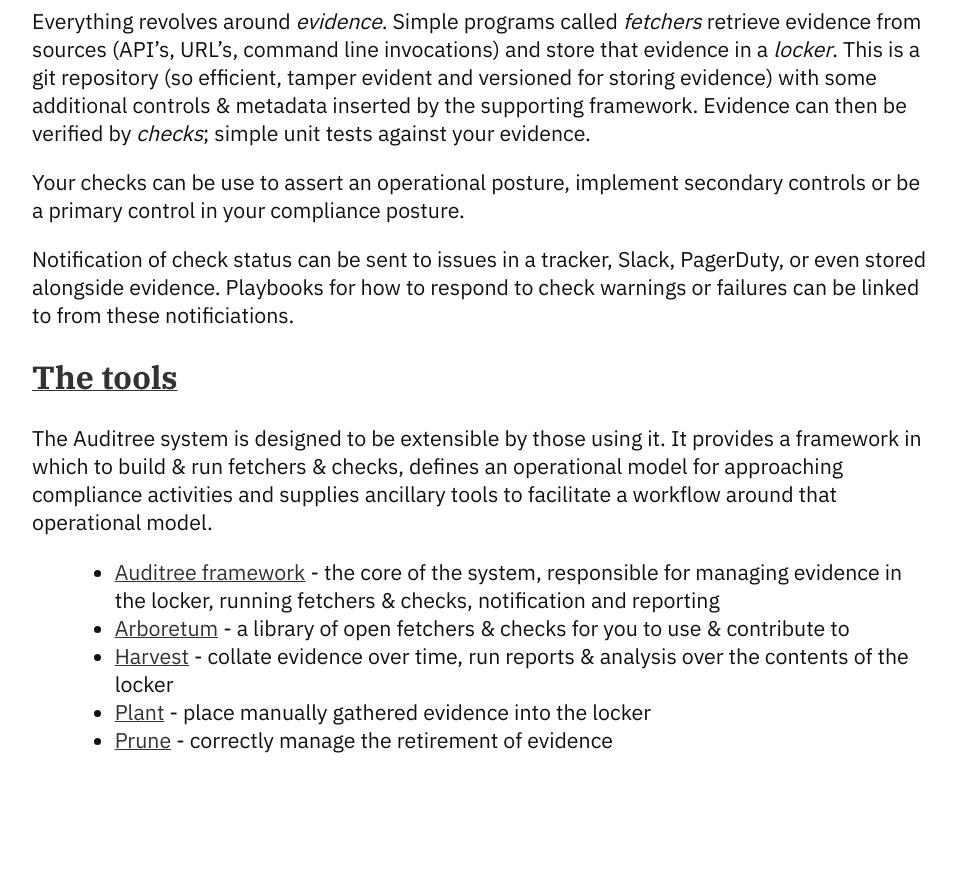
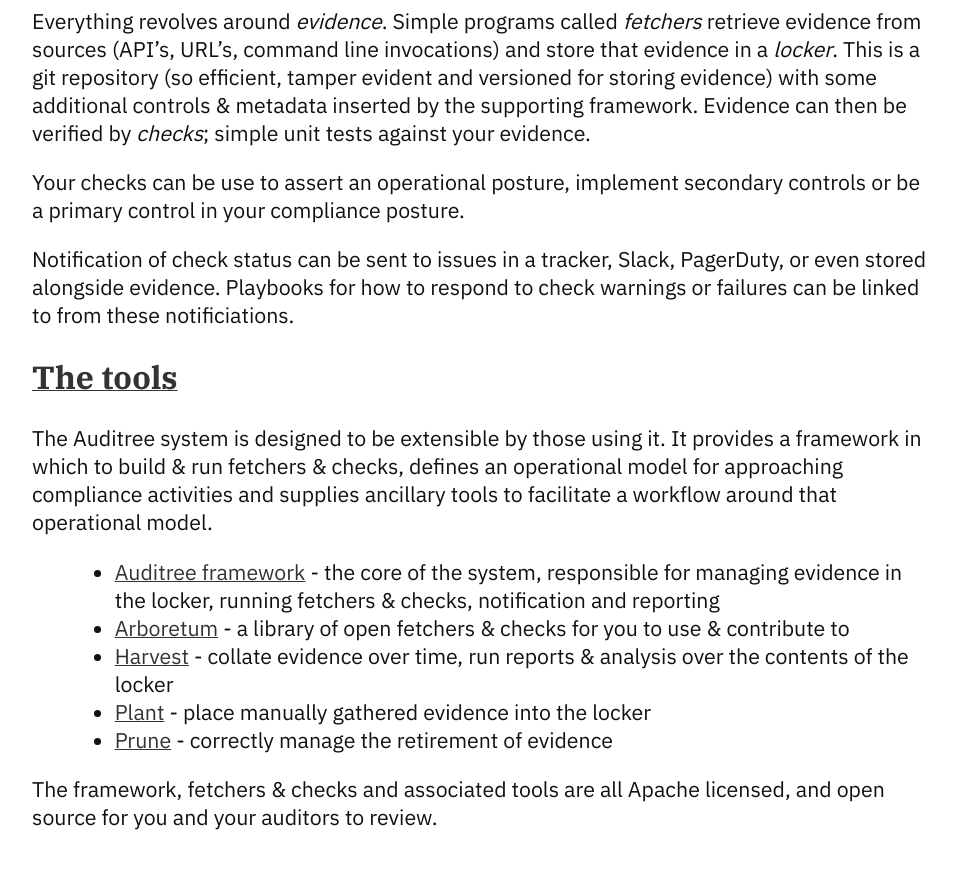
Before and after one commit to auditree/auditree.github.io, a Jekyll site: the page built from index.md, in a window 1280 px wide and 900 px high, scrolled down 1527 px. Shown: the top 869 px of the window, without its empty margins (158-1114 px from the left). Built offline with Jekyll 4.4.1, drawn with Linux system fonts in a browser that asks for light colours; our own code applies the rules of GitHub Pages for plain Markdown files; before the commit the page ends 2350 px from its top, so only the background shows below that.

Commit message:
Update index.md

```diff
--- a/index.md
+++ b/index.md
@@ -34,6 +34,8 @@
 - [Plant][plant] - place manually gathered evidence into the locker
 - [Prune][prune] - correctly manage the retirement of evidence
 
+The framework, fetchers & checks and associated tools are all Apache licensed,
+and open source for you and your auditors to review.
 
 [framework]: https://github.com/ComplianceAsCode/auditree-framework
 [arboretum]: https://github.com/complianceascode/auditree-arboretum
```
